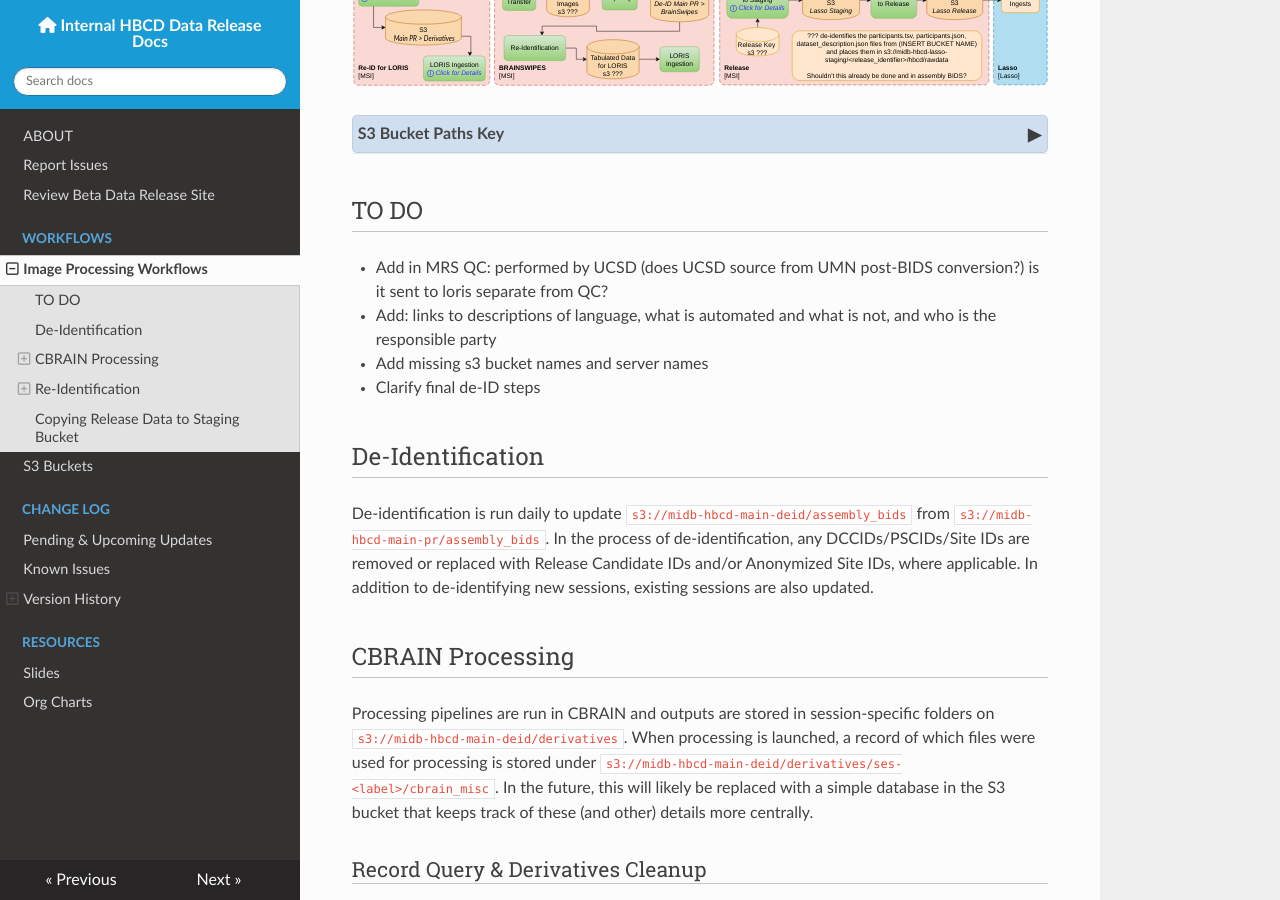
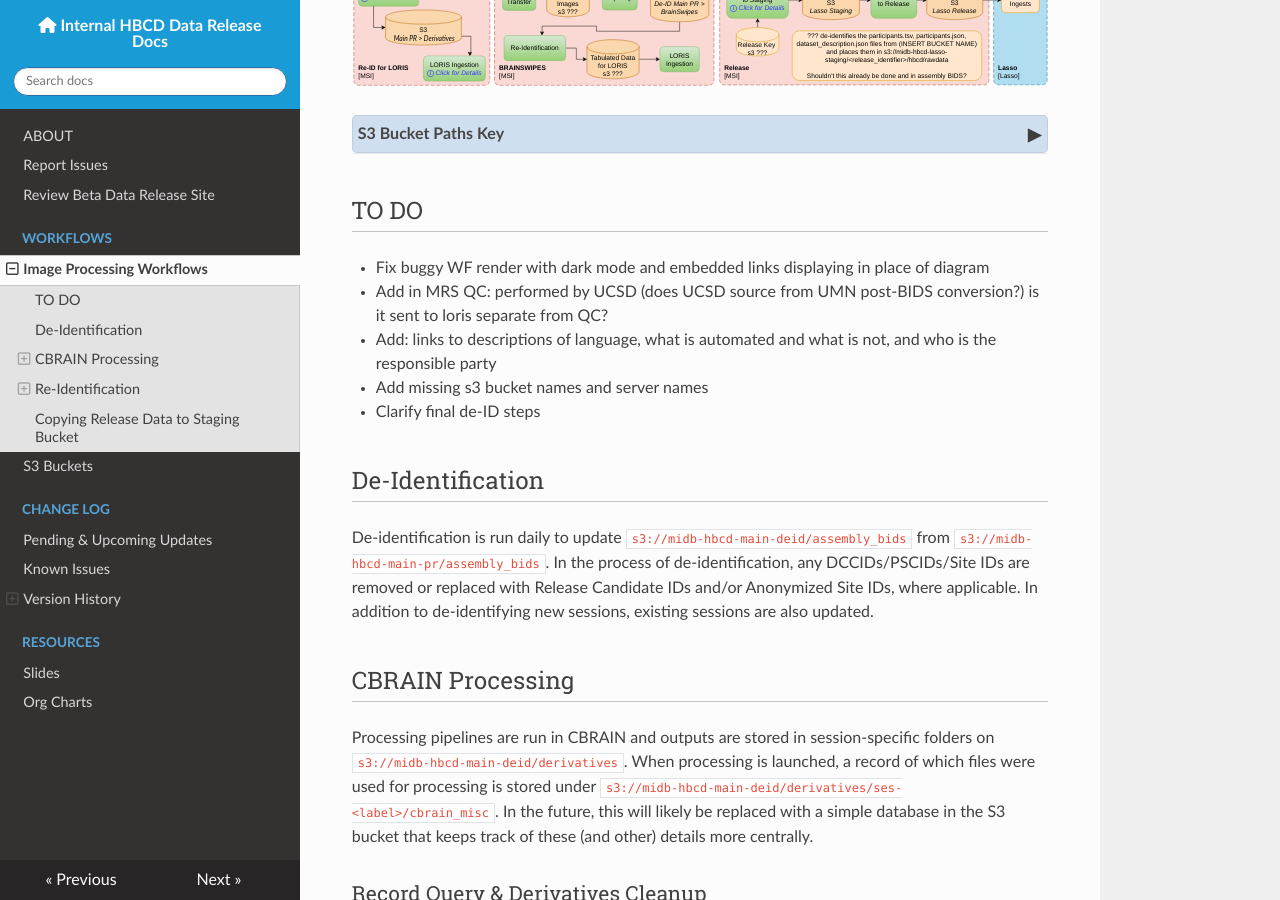
Before and after one commit to DCAN-Labs/hbcd-docs-internal, an MkDocs documentation site: the page built from docs/workflows/imageprocworkflows.md, in a window 1280 px wide and 900 px high, scrolled down 553 px. Built offline with MkDocs 1.6.1, drawn with Linux system fonts in a browser that asks for light colours; nearby versions of some CDN libraries.

Commit message:
update to do list

```diff
--- a/docs/workflows/imageprocworkflows.md
+++ b/docs/workflows/imageprocworkflows.md
@@ -58,6 +58,7 @@
 </p>
 
 ## TO DO
+- Fix buggy WF render with dark mode and embedded links displaying in place of diagram
 - Add in MRS QC: performed by UCSD (does UCSD source from UMN post-BIDS conversion?) is it sent to loris separate from QC?
 - Add: links to descriptions of language, what is automated and what is not, and who is the responsible party
 - Add missing s3 bucket names and server names
```
